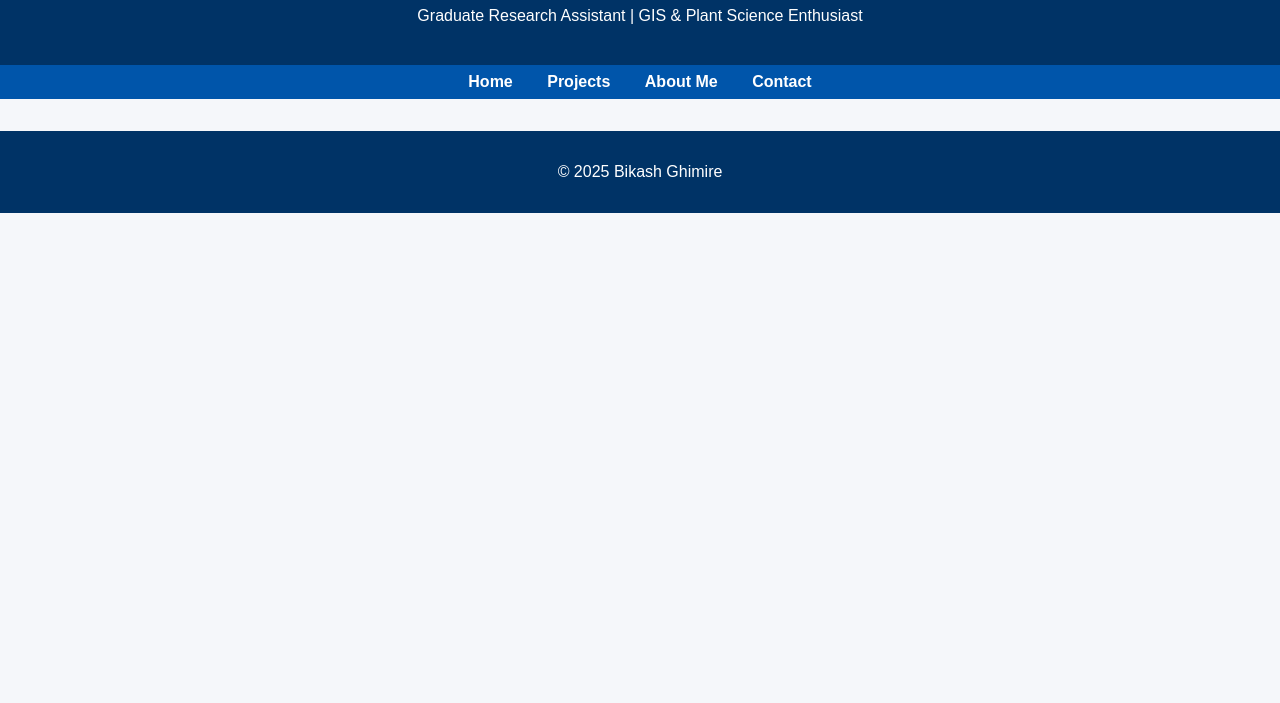
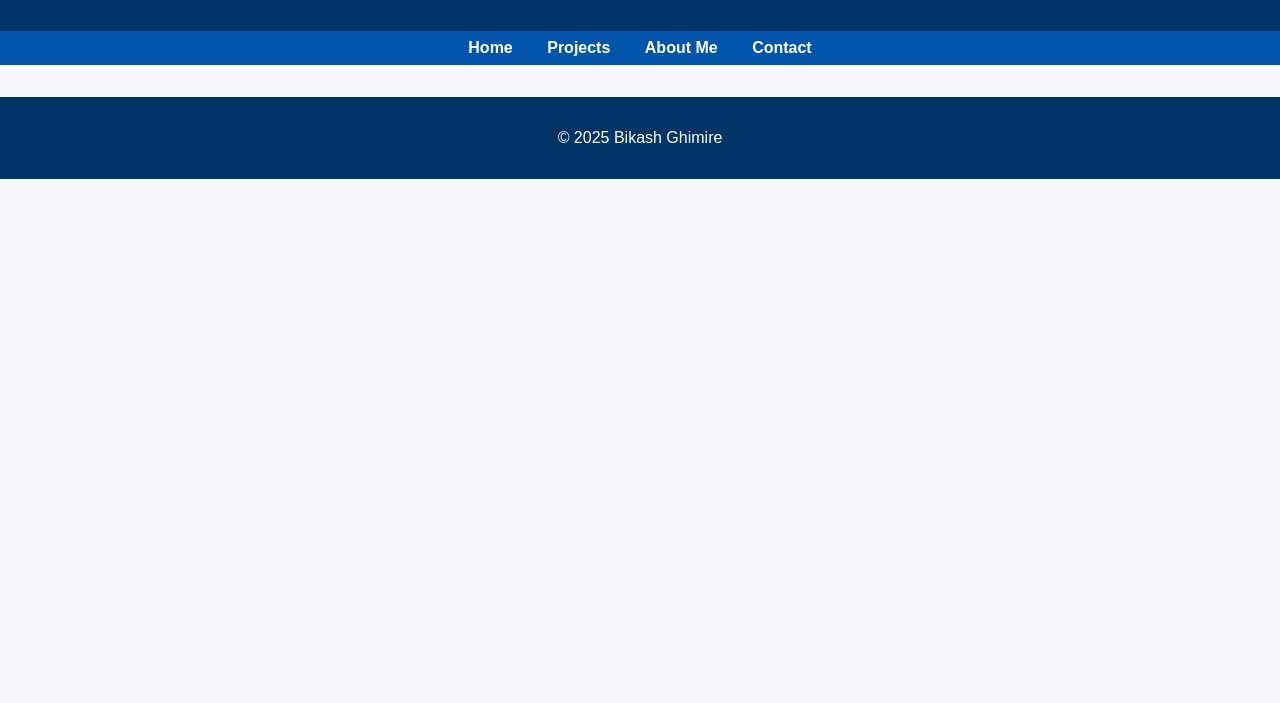
Before and after one commit to bikash9814/Bikash.Ghimire, a plain HTML site: page index.html in a window 1280 px wide. Shown: the part 97-800 px from the top of the page. Drawn offline with Linux system fonts and the light colour scheme.

Commit message:
Update index.html

```diff
--- a/index.html
+++ b/index.html
@@ -73,7 +73,6 @@
 
   <header>
     <h1>Bikash Ghimire</h1>
-    <p>Graduate Research Assistant | GIS & Plant Science Enthusiast</p>
   </header>
 
   <nav>
```
